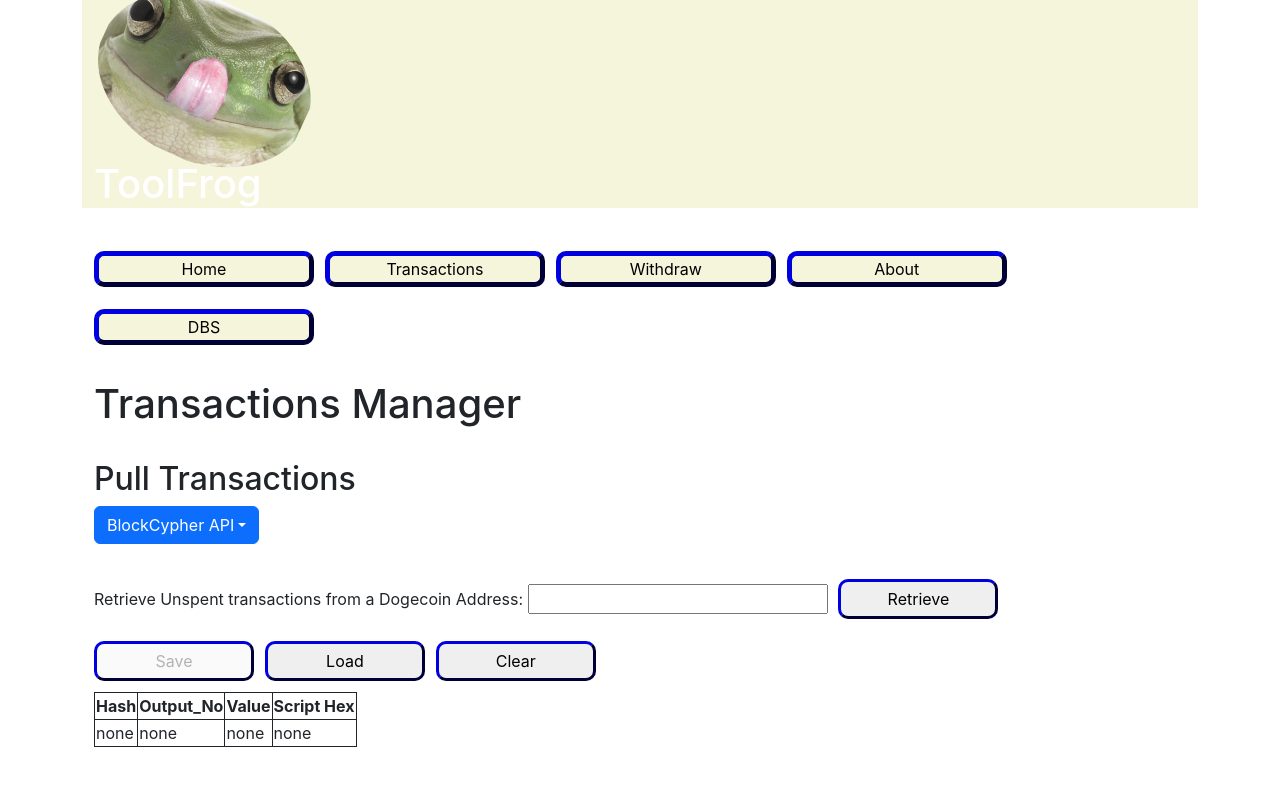
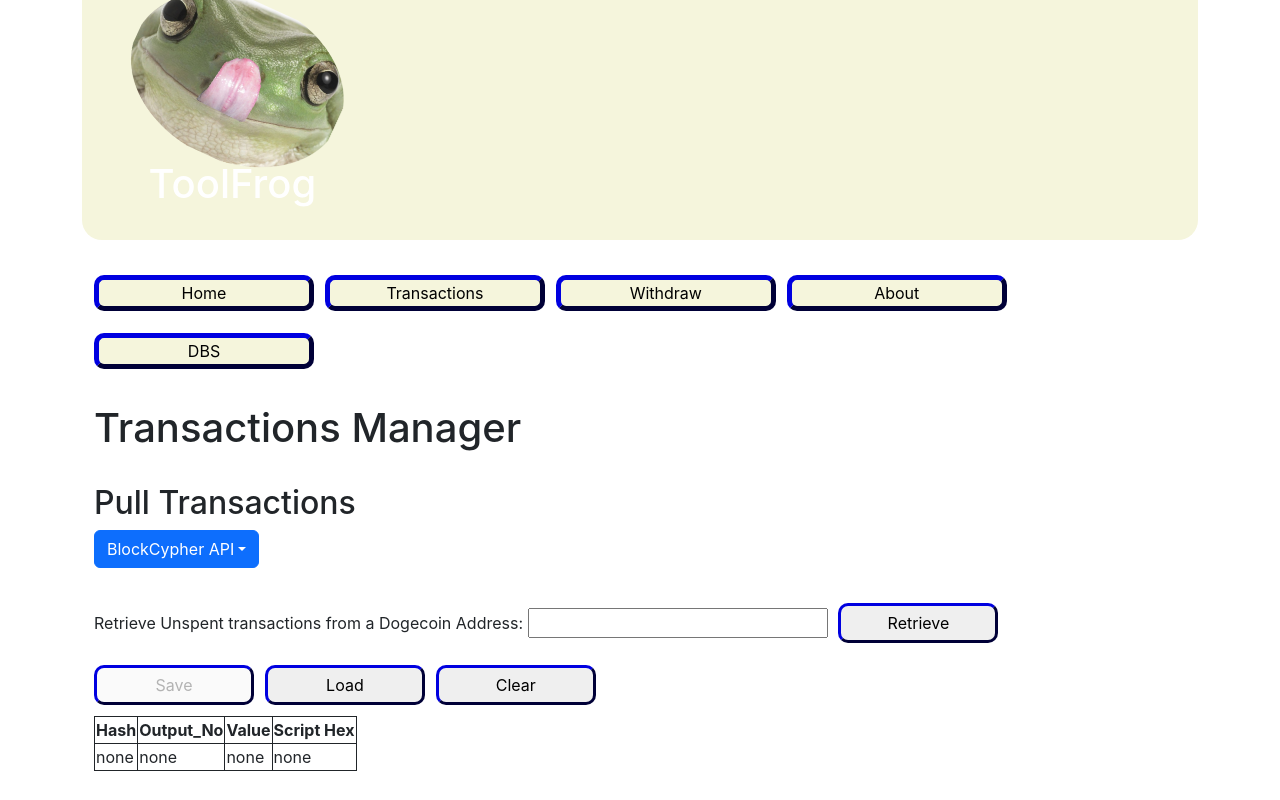
Before and after one commit to tomcarbon/toolfrog, a React (Create React App) app: page / in a window 1280 px wide. Built offline with nearby package versions, Linux system fonts and the light colour scheme.

Commit message:
fixes in support of commonUtils, also update Header component

```diff
--- a/src/App.css
+++ b/src/App.css
@@ -43,6 +43,8 @@ table, th, td {
 
 .headerstyle {
   background-color: beige;
+  border-bottom-left-radius: 20px;
+  border-bottom-right-radius: 20px;
 }
 
 .official-menu-buttonstyle {
--- a/src/Components/Header.js
+++ b/src/Components/Header.js
@@ -18,8 +18,9 @@ class Header extends React.Component {
     render () {
          return (
             <Container className="headerstyle">
-                <img src={logo} className="App-logo " alt="logo" />
-                 <h1 style={{color: "white"}}>ToolFrog</h1>
+                <img src={logo} className="App-logo " style={{marginLeft: "3%"}} alt="logo" />
+                 <h1 style={{color: "white", marginLeft: "5%", position: "relative", zIndex: "1"}}>ToolFrog</h1>
+                 <br />
              </Container>
          );
     }
--- a/src/Screens/B1.js
+++ b/src/Screens/B1.js
@@ -1,7 +1,7 @@
 /* TRANSACTIONS - B1 */
 import React from 'react';
 import APIDropdown from '../Components/APIDropdown';
-import saveFile from '../Common/commonUtils';
+import commonUtils  from '../Common/commonUtils';
 import get_the_Blockcypher_transactions from '../Common/blockcypher_API';
 import styled from "styled-components";
 import Container from 'react-bootstrap/Container';
@@ -54,7 +54,7 @@ class B1 extends React.Component {
     saveTransactions(a) {
         if (result[0].txid !== 'none') {
             const fname = this.state.address.trim() + "_transactions.json";
-            saveFile(JSON.stringify(result),fname);
+            commonUtils.saveFile(JSON.stringify(result),fname);
         } else {
             alert("There is nothing to save!");
         }
```
